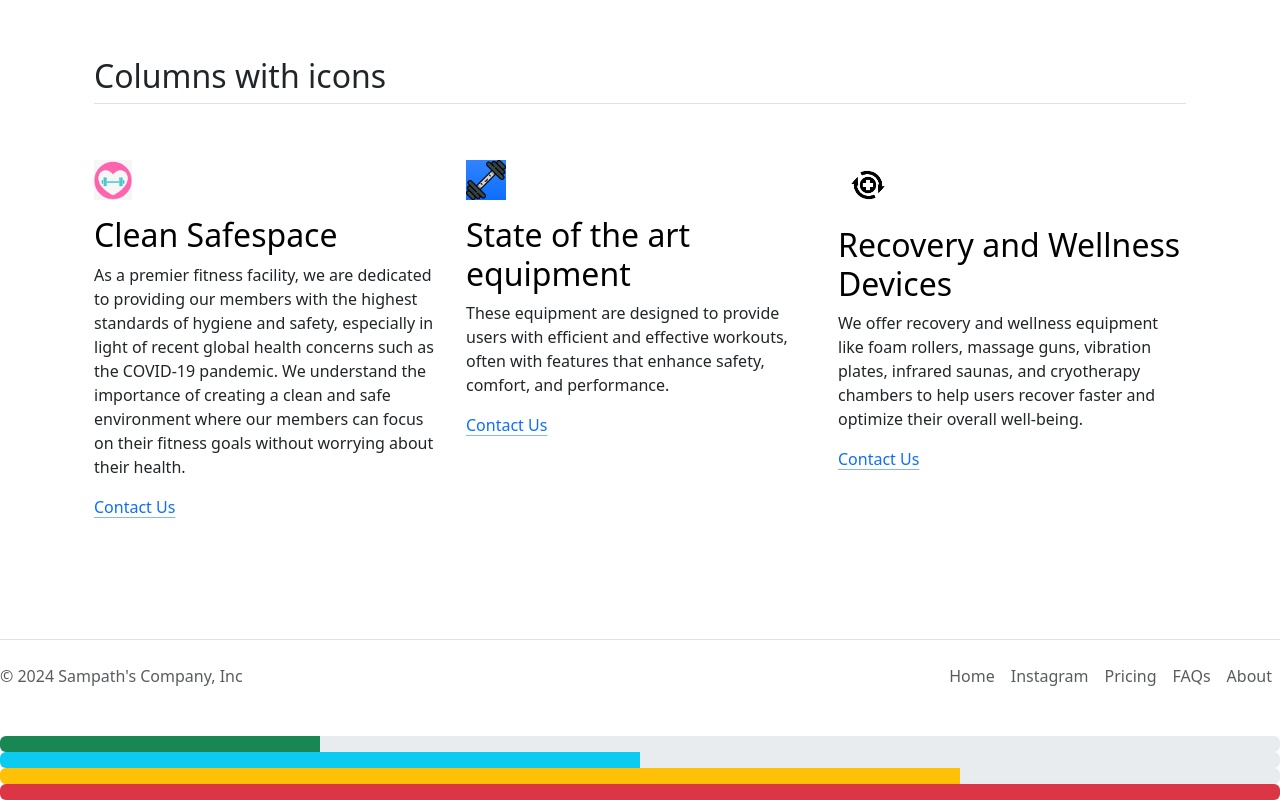
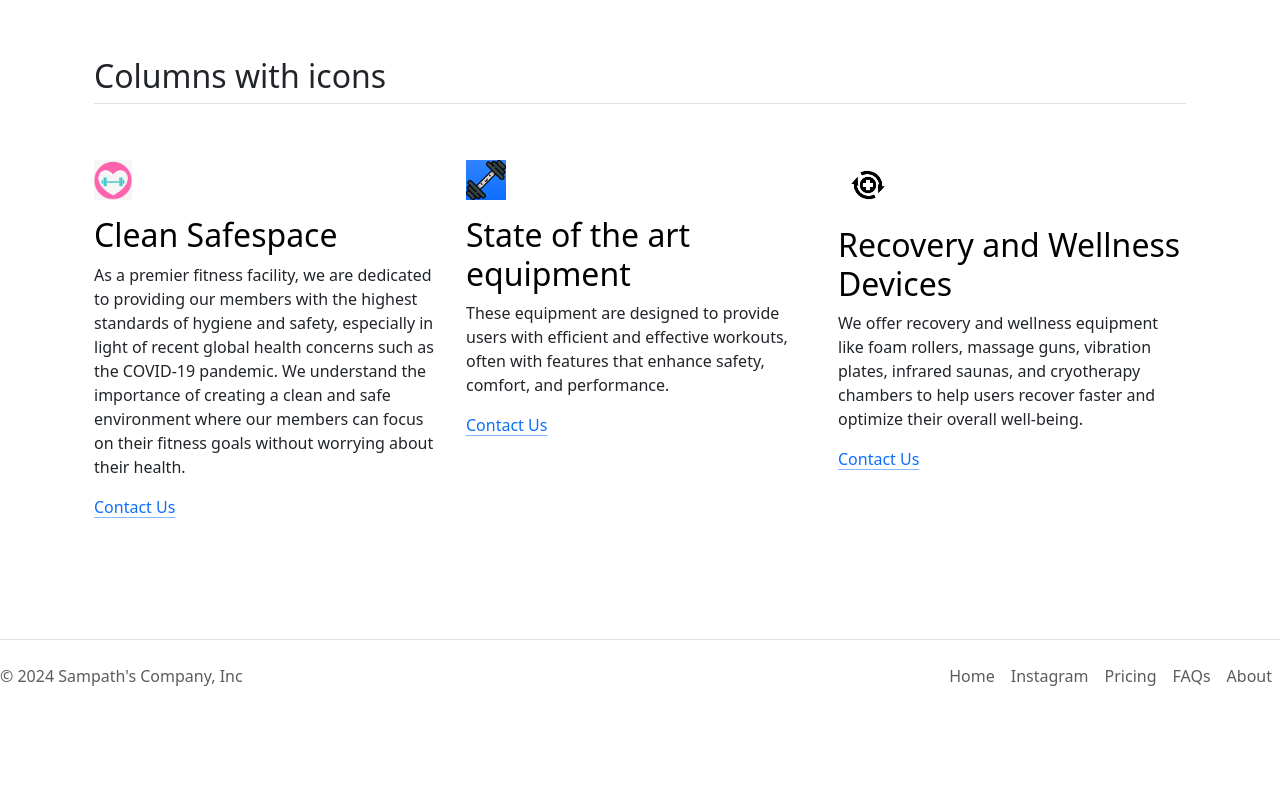
Before and after one commit to sammyzayn123/Boot-Gym-Site, a plain HTML site: page index.html in a window 1280 px wide. Shown: the part 2513-3313 px from the top of the page. After the commit the page ends 3249 px from the top, so only its background shows below. Drawn offline with nearby package versions, Linux system fonts and the light colour scheme.

Commit message:
index.html commit 2
--removed progress bars attempt. will work on it later.

```diff
--- a/index.html
+++ b/index.html
@@ -142,17 +142,6 @@
     </ul>
   </footer>
 
-  <div class="progress">
-    <div class="progress-bar bg-success" role="progressbar" style="width: 25%" aria-valuenow="25" aria-valuemin="0" aria-valuemax="100"></div>
-  </div>
-  <div class="progress">
-    <div class="progress-bar bg-info" role="progressbar" style="width: 50%" aria-valuenow="50" aria-valuemin="0" aria-valuemax="100"></div>
-  </div>
-  <div class="progress">
-    <div class="progress-bar bg-warning" role="progressbar" style="width: 75%" aria-valuenow="75" aria-valuemin="0" aria-valuemax="100"></div>
-  </div>
-  <div class="progress">
-    <div class="progress-bar bg-danger" role="progressbar" style="width: 100%" aria-valuenow="100" aria-valuemin="0" aria-valuemax="100"></div>
-  </div>
+
 </body>
 </html>
```
